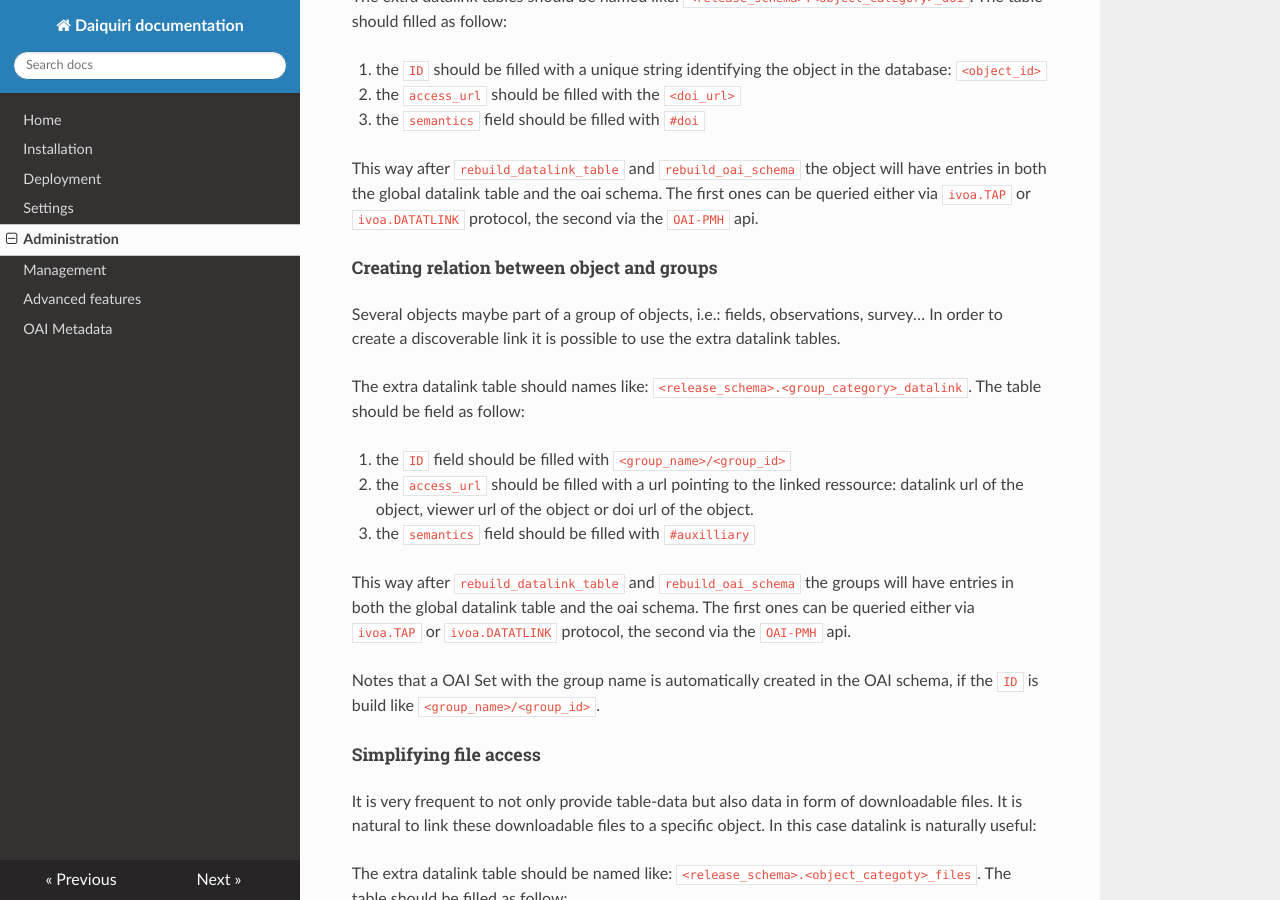
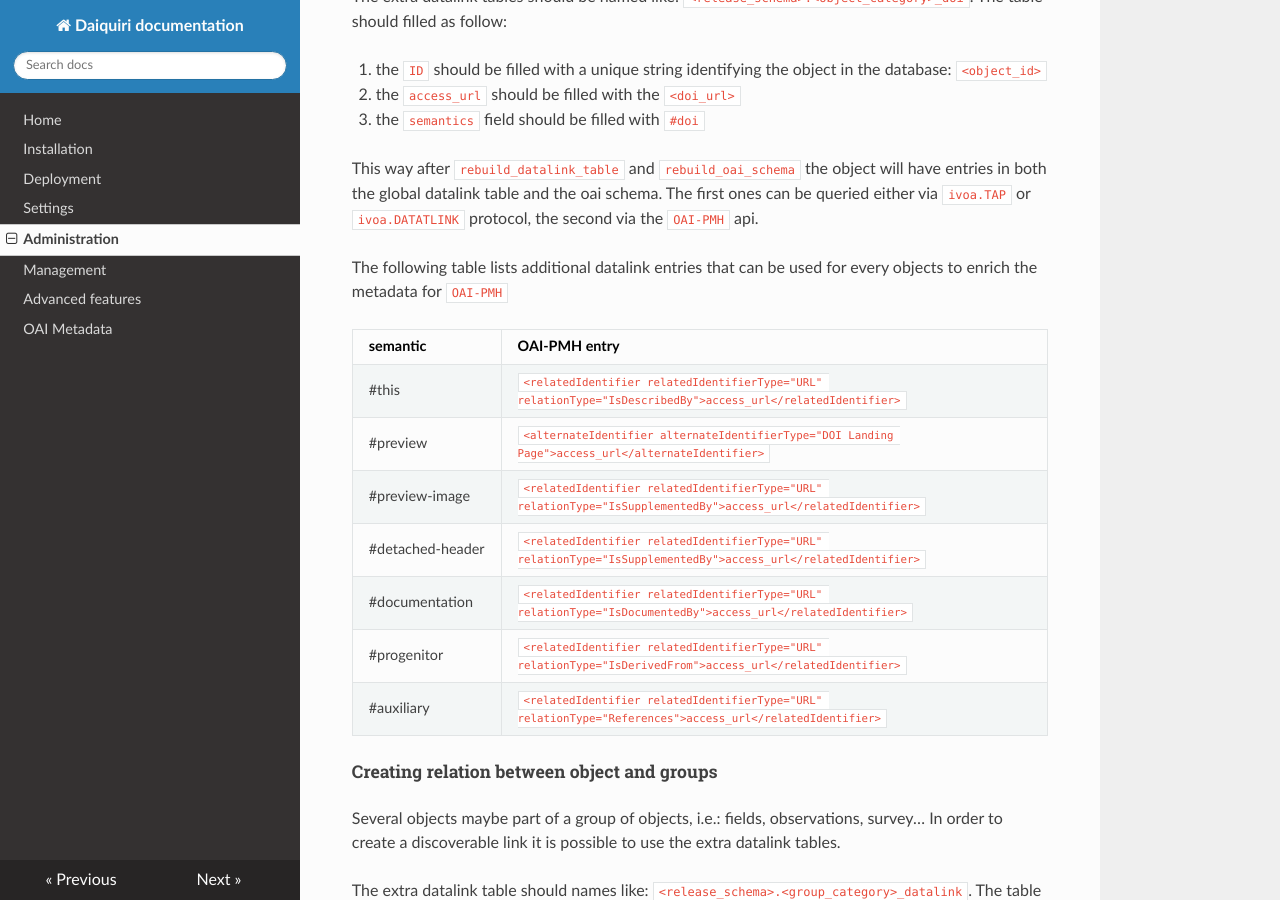
Before and after one commit to django-daiquiri/docs, an MkDocs documentation site: the page built from docs/administration.md, in a window 1280 px wide and 900 px high, scrolled down 3912 px. Built offline with MkDocs 1.6.1, drawn with Linux system fonts in a browser that asks for light colours; nearby versions of some CDN libraries.

Commit message:
add table for the relation between datalink and oai

```diff
--- a/docs/administration.md
+++ b/docs/administration.md
@@ -178,6 +178,19 @@ The table should filled as follow:
 This way after `rebuild_datalink_table` and `rebuild_oai_schema` the object will have entries in both the global datalink table and the oai schema.
 The first ones can be queried either via `ivoa.TAP` or `ivoa.DATATLINK` protocol, the second via the `OAI-PMH` api.
 
+The following table lists additional datalink entries that can be used for every objects to enrich the metadata for `OAI-PMH`
+
+| __semantic__     | __OAI-PMH entry__                                                                                               |
+|------------------|-----------------------------------------------------------------------------------------------------------------|
+| #this            | `<relatedIdentifier relatedIdentifierType="URL" relationType="IsDescribedBy">access_url</relatedIdentifier>`    |
+| #preview         | `<alternateIdentifier alternateIdentifierType="DOI Landing Page">access_url</alternateIdentifier>`              |
+| #preview-image   | `<relatedIdentifier relatedIdentifierType="URL" relationType="IsSupplementedBy">access_url</relatedIdentifier>` |
+| #detached-header | `<relatedIdentifier relatedIdentifierType="URL" relationType="IsSupplementedBy">access_url</relatedIdentifier>` |
+| #documentation   | `<relatedIdentifier relatedIdentifierType="URL" relationType="IsDocumentedBy">access_url</relatedIdentifier>`   |
+| #progenitor      | `<relatedIdentifier relatedIdentifierType="URL" relationType="IsDerivedFrom">access_url</relatedIdentifier>`    |
+| #auxiliary       | `<relatedIdentifier relatedIdentifierType="URL" relationType="References">access_url</relatedIdentifier>`       |
+
+
 ##### Creating relation between object and groups
 
 Several objects maybe part of a group of objects, i.e.: fields, observations, survey... In order to create a discoverable link it is possible to use the extra datalink tables.
```
